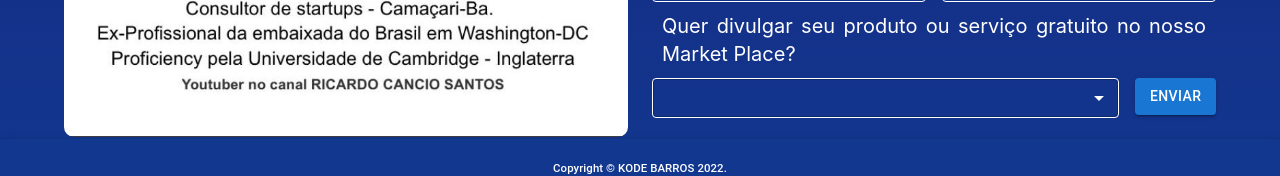
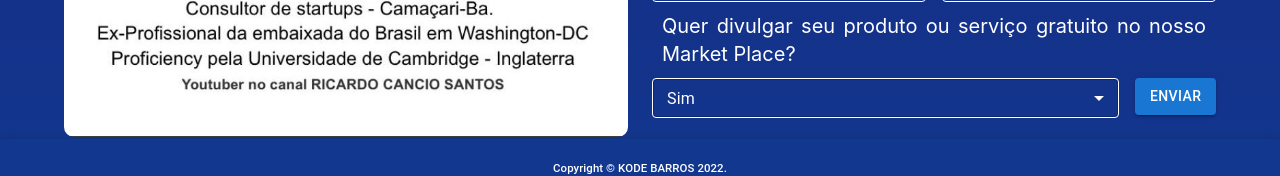
Before and after one commit to Jhrfbarros/trilhacerta-lancamento, a React (Create React App) app: page / in a window 1280 px wide. Shown: the part 1092-1268 px from the top of the page. Built offline with nearby package versions, Linux system fonts and the light colour scheme.

Commit message:
fix inputmasked e fix do dropdown

```diff
--- a/src/components/inputMasked/index.tsx
+++ b/src/components/inputMasked/index.tsx
@@ -27,7 +27,7 @@ export default function InputMasked(props:TextFieldProps) {
 
     return(
         <div>
-            <TextField type="tel" {...props} onChange={handleChange} />
+            <TextField {...props} onChange={handleChange} />
         </div>
     )
 };
--- a/src/pages/home/index.tsx
+++ b/src/pages/home/index.tsx
@@ -1,4 +1,4 @@
-import React from 'react';
+import React, { useState } from 'react';
 
 import emailjs from '@emailjs/browser';
 import HeaderAppBar from '../../components/headerAppBar';
@@ -9,7 +9,7 @@ import { Grid, Container } from '@mui/material';
 import Stack from '@mui/material/Stack';
 import Button from '@mui/material/Button';
 import MenuItem from '@mui/material/MenuItem';
-import Select from '@mui/material/Select';
+import Select, { SelectChangeEvent } from '@mui/material/Select';
 
 import  Box  from '@material-ui/core/Box';
 
@@ -23,7 +23,7 @@ export default function Apresentacao() {
         emailjs.sendForm('service_kl07p0d', 'template_o6elv0r', e.currentTarget, 'qWZnZvabPtv9zXY0Z')
           .then((result) => {
                 console.log(result.text);
-                //window.location.href = "http://localhost:3000/grupos";
+                window.location.href = "http://localhost:3000/grupos";
           }, (error) => {
                 console.log(error.text);
                 alert("Tente novamente mais tarde");
@@ -31,6 +31,13 @@ export default function Apresentacao() {
     };
 
     const selectColor = '#FFF';
+
+    const [divulgacao, setDivulgacao] = useState<string>("Sim");
+
+    const handleChange = (event: SelectChangeEvent) => {
+        setDivulgacao(event.target.value as string);
+    };
+
 
     return (
 
@@ -113,6 +120,8 @@ export default function Apresentacao() {
                                         id="divulgacao"
                                         name="divulgacao"
                                         label="Divulgacao"
+                                        onChange={handleChange}
+                                        value={divulgacao}
                                         sx={{
                                             width: '100%',
                                             height: 40,
```
